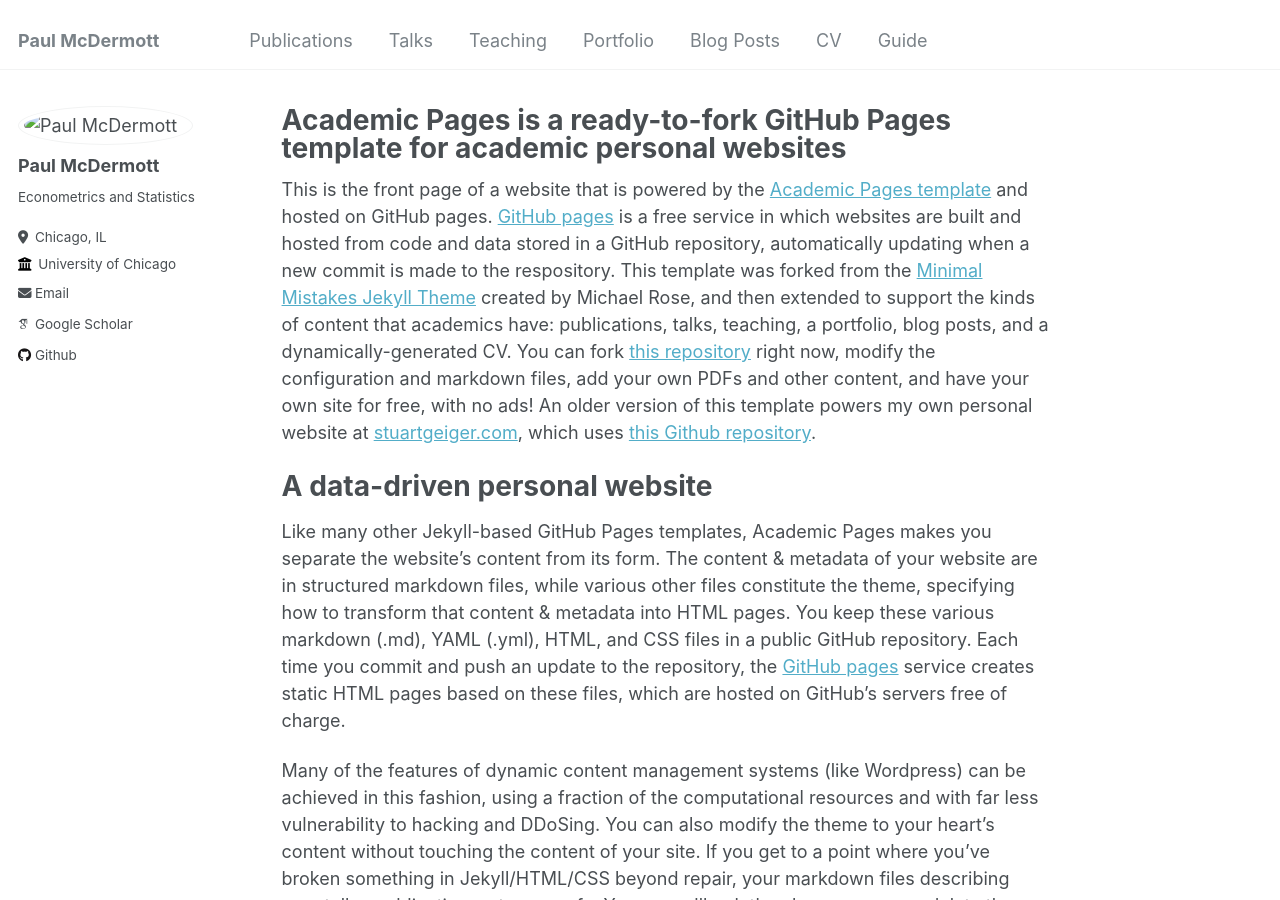
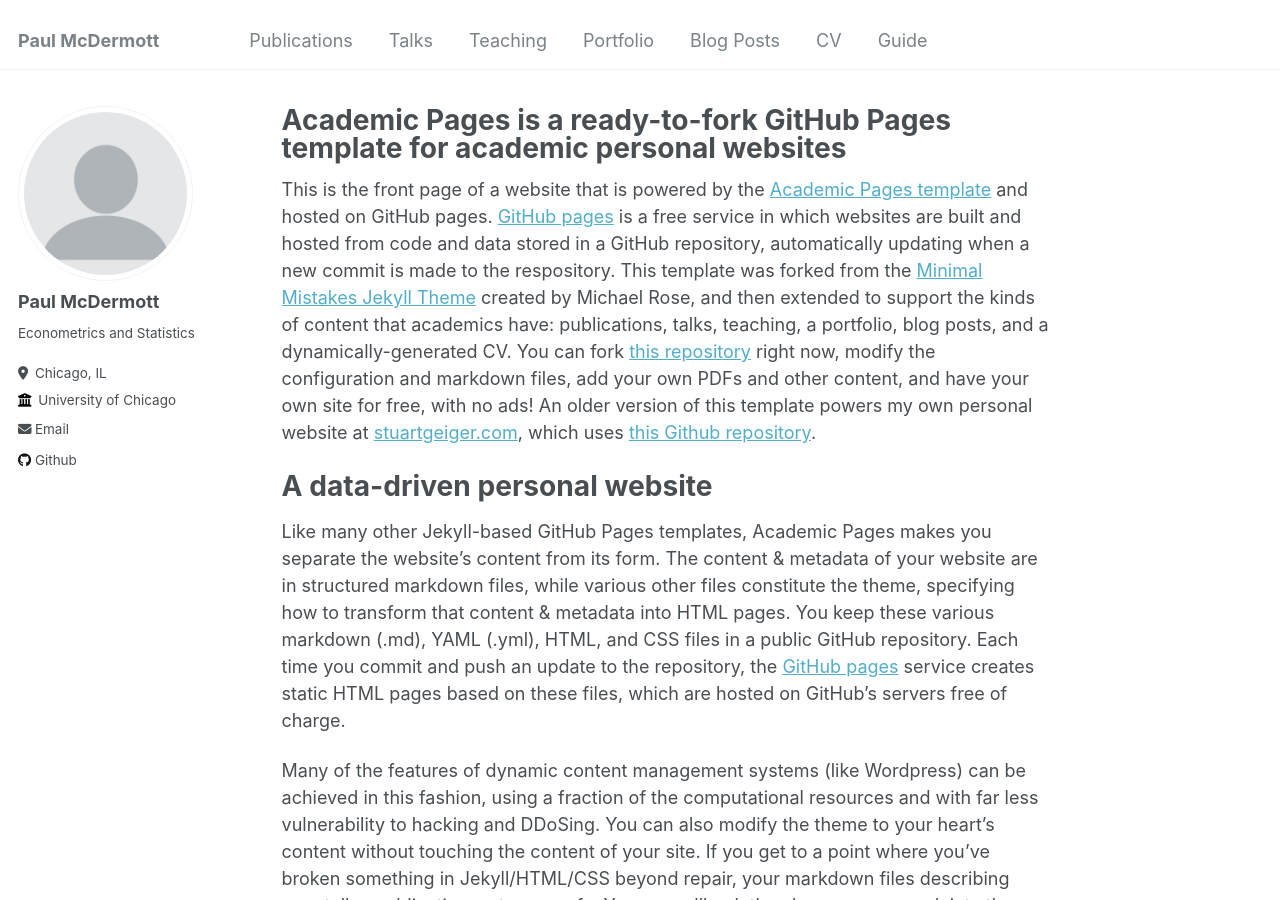
Before and after one commit to paulm-mcdermott/paulm-mcdermott.github.io, a Jekyll site: the page built from _pages/about.md, in a window 1280 px wide and 900 px high. Built offline with Jekyll 4.4.1, drawn with Linux system fonts in a browser that asks for light colours; some web fonts are replaced.

Commit message:
fixed picture

```diff
--- a/_config.yml
+++ b/_config.yml
@@ -21,7 +21,7 @@ repository               : "paulm-mcdermott/paulm-mcdermott.github.io"
 #               Additional customization can be done by editing /_includes/author-profile.html
 author:
   # Biographic information
-  avatar           : "profile.jpg"
+  avatar           : "profile.png"
   name             : "Paul McDermott"
   pronouns         : # example: "he/him"
   bio              : "Econometrics and Statistics"
@@ -32,7 +32,7 @@ author:
 
   # Academic websites
   arxiv            : ## URL - Update with the correct link to your profile
-  googlescholar    : "https://scholar.google.com/citations?user=PS_CX0AAAAAJ"
+  googlescholar    : #"https://scholar.google.com/citations?user=PS_CX0AAAAAJ"
   impactstory      : # URL
   orcid            : #"http://orcid.org/yourorcidurl"
   semantic         : # URL
```
Also changed, not shown: profile.png (renamed from profile.jpg).
